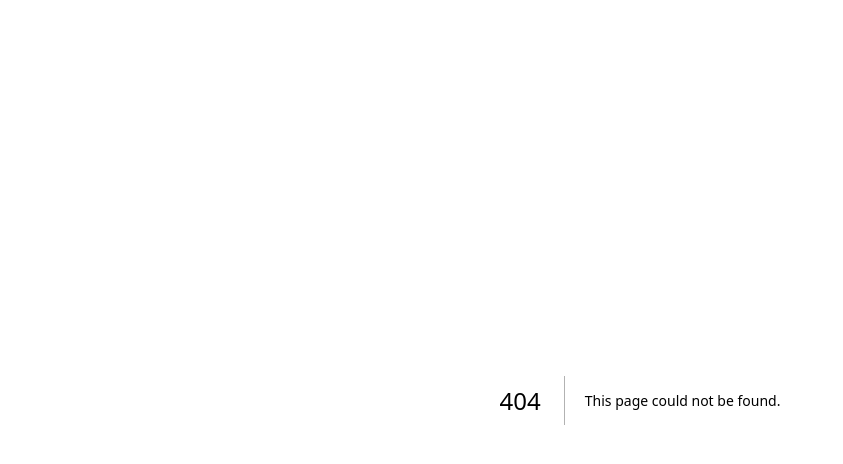
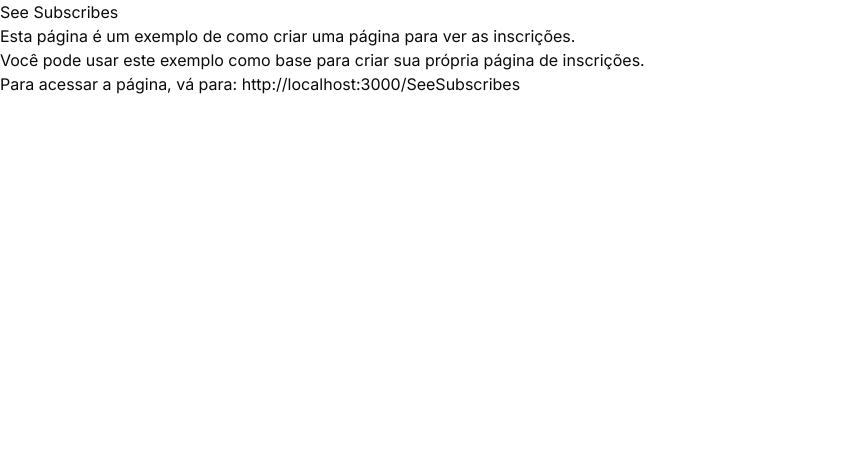
Before and after one commit to giovanne-aquino/app-eventos-IFSP, a Next.js app: page /ViewSubscribes in a window 1280 px wide. Before the commit this address had no page. Shown: the top 464 px of the page, without its empty margins (0-843 px from the left). Built offline with nearby package versions, Linux system fonts and the light colour scheme.

Commit message:
Initial Commit

```diff
--- /dev/null
+++ b/src/app/ViewSubscribes/page.jsx
@@ -0,0 +1,10 @@
+export default function ViewSubscribes() {
+    return (
+        <div>
+            <h1>See Subscribes</h1>
+            <p>Esta página é um exemplo de como criar uma página para ver as inscrições.</p>
+            <p>Você pode usar este exemplo como base para criar sua própria página de inscrições.</p>
+            <p>Para acessar a página, vá para: http://localhost:3000/SeeSubscribes</p>
+        </div>
+    );
+}
```
Also changed, not shown: 1 other file (tests, documents, lock files or other folders).
